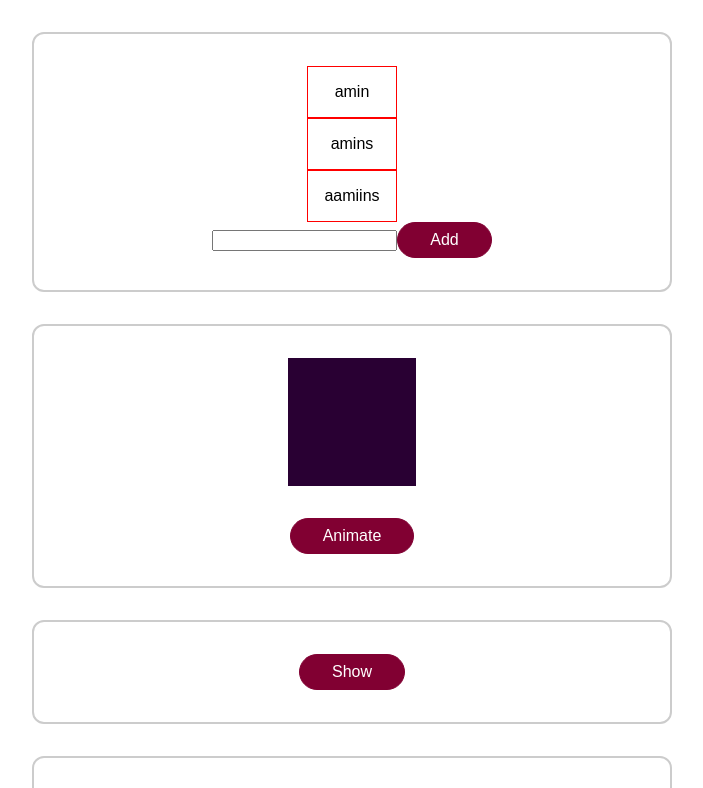
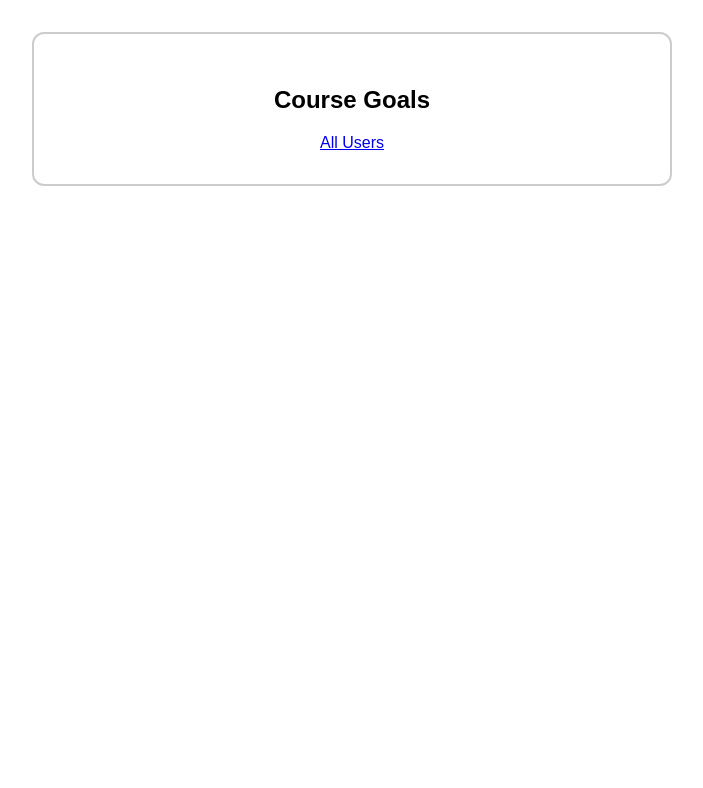
Before and after one commit to amyar32/vuejs-cli-playground, a Vue app in the folder anim-transition/: page /goals in a window 1280 px wide. Shown: the top 788 px of the page, without its empty margins (288-991 px from the left). Built offline with nearby package versions, Linux system fonts and the light colour scheme.

Commit message:
add new route animation

```diff
--- a/anim-transition/package.json
+++ b/anim-transition/package.json
@@ -9,7 +9,8 @@
   },
   "dependencies": {
     "core-js": "^3.6.5",
-    "vue": "^3.0.0"
+    "vue": "^3.0.0",
+    "vue-router": "^4.0.8"
   },
   "devDependencies": {
     "@vue/cli-plugin-babel": "~4.5.0",
--- a/anim-transition/src/App.vue
+++ b/anim-transition/src/App.vue
@@ -1,4 +1,7 @@
 <template>
+  <!-- animating rotue  -->
+  <router-view></router-view>
+
   <div class="container">
     <users-list></users-list>
   </div>
--- /dev/null
+++ b/anim-transition/src/AppRoute.vue
@@ -0,0 +1,74 @@
+<template>
+  <router-view v-slot="slotProps">
+    <transition name="route" mode="out-in">
+      <component :is="slotProps.Component"></component>
+    </transition>
+  </router-view>
+</template>
+
+<style>
+* {
+  box-sizing: border-box;
+}
+html {
+  font-family: sans-serif;
+}
+body {
+  margin: 0;
+}
+button {
+  font: inherit;
+  padding: 0.5rem 2rem;
+  border: 1px solid #810032;
+  border-radius: 30px;
+  background-color: #810032;
+  color: white;
+  cursor: pointer;
+}
+button:hover,
+button:active {
+  background-color: #a80b48;
+  border-color: #a80b48;
+}
+.block {
+  width: 8rem;
+  height: 8rem;
+  background-color: #290033;
+  margin-bottom: 2rem;
+  /* animate here */
+  /* transition: transform 0.5s ease-out; */
+}
+.container {
+  max-width: 40rem;
+  margin: 2rem auto;
+  display: flex;
+  justify-content: center;
+  align-items: center;
+  flex-direction: column;
+  padding: 2rem;
+  border: 2px solid #ccc;
+  border-radius: 12px;
+}
+
+.route-enter-from {
+  opacity: 0;
+}
+.route-enter-active {
+  transition: all 0.2s ease-out;
+}
+.route-enter-to {
+  opacity: 1;
+}
+
+@keyframes slide-scale {
+  0% {
+    transform: translateX(0) scale(1);
+  }
+  70% {
+    transform: translateX(-120px) scale(1.1);
+  }
+  100% {
+    transform: translateX(-150) scale(1);
+  }
+}
+</style>
--- a/anim-transition/src/main.js
+++ b/anim-transition/src/main.js
@@ -1,10 +1,29 @@
 import { createApp } from 'vue';
+import { createRouter, createWebHistory } from 'vue-router';
 
-import App from './App.vue';
+// import App from './App.vue';
+import AppRoute from './AppRoute.vue';
 import BaseModal from './components/BaseModal.vue';
+import AllUsers from './pages/AllUsers.vue';
+import CourseGoals from './pages/CourseGoals.vue';
 
-const app = createApp(App);
+const router = createRouter({
+  history: createWebHistory(),
+  routes: [
+    { path: '/', component: AllUsers },
+    { path: '/goals', component: CourseGoals }
+  ]
+});
+
+// const app = createApp(App);
+const app = createApp(AppRoute);
 
 app.component('base-modal', BaseModal);
 
-app.mount('#app');
+app.use(router);
+
+// ketika route ready maka di mount
+// karena vue mulai dengan empty component on route
+router.isReady().then(function() {
+  app.mount('#app');
+});
--- /dev/null
+++ b/anim-transition/src/pages/AllUsers.vue
@@ -0,0 +1,6 @@
+<template>
+  <div class="container">
+    <h2>All Users</h2>
+    <router-link to="/goals">Goals</router-link>
+  </div>
+</template>
--- /dev/null
+++ b/anim-transition/src/pages/CourseGoals.vue
@@ -0,0 +1,6 @@
+<template>
+  <div class="container">
+    <h2>Course Goals</h2>
+    <router-link to="/">All Users</router-link>
+  </div>
+</template>
```
Also changed, not shown: 1 other file (tests, documents, lock files or other folders).
